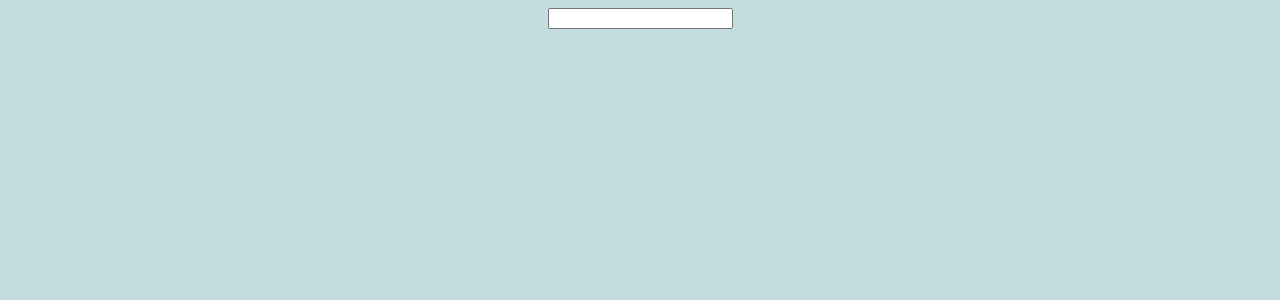
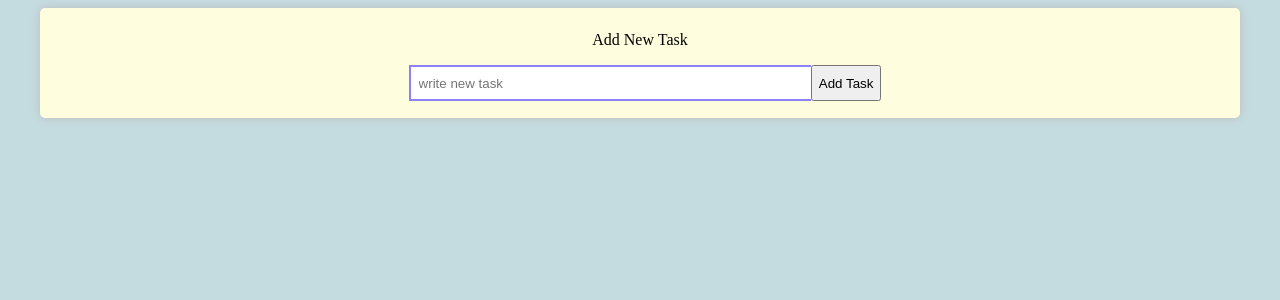
Before and after one commit to milad-heidari/todo, a React (Create React App) app: page / in a window 1280 px wide. Shown: the top 300 px of the page. Built offline with nearby package versions, Linux system fonts and the light colour scheme; the HTML template or start-up script is replaced by a standard one.

Commit message:
write css className and css code

```diff
--- a/src/Layout/TodoFormLayout/AddTodoFormLayout.jsx
+++ b/src/Layout/TodoFormLayout/AddTodoFormLayout.jsx
@@ -8,9 +8,31 @@ import components from '../../Components/Partials/PatialsExport'
 function AddTodoForm() {
     return (
         <div className="container">
-            <components.Input
+            <div className="add-form-box" >
+                <components.P
+                    className="add-form-box__title"
+                    text="Add New Task"
+                />
+                <components.Form
+                    className="add-form"
+                >
 
-            />
+                    <components.Input
+                        className="add-form__input"
+                        type="text"
+                        placeholder="write new task"
+                        id=""
+                        formikGetFieldProps={{}}
+                        key=""
+                    />
+
+                    <components.Button
+                        className="add-form__button"
+                        title="Add Task"
+                        type="submit"
+                    />
+                </components.Form>
+            </div>
         </div>
     )
 }
--- a/src/Layout/TodoFormLayout/addTodoFormLayout.css
+++ b/src/Layout/TodoFormLayout/addTodoFormLayout.css
@@ -1,6 +1,6 @@
 .container{
      /* Background color */
-     background-color: #C4DBE0;
+     /* background-color: #C4DBE0; */
      /* background-color: rgba(0, 0, 0, 0.3); */
 
      /* You can use gradient background color such as
@@ -20,3 +20,94 @@
      height:inherit;
      padding: 0;
 }
+
+.add-form-box{
+     width: calc(95% );
+     /* background-color: #00a8a8be; */
+     background-color: #FEFEDF;
+     border-radius: 5px;
+     height: 100px;
+     border: 1px  none;
+     box-shadow: 0px 0px 8px 0px rgb(190, 190, 190);
+     padding-bottom: 10px;
+     display: flex;
+     align-items: center;
+     justify-content: center;
+     flex-direction: column;
+     /* margin-top: 60px; */
+}
+
+.add-form-box__title{
+
+}
+
+.add-form{
+     width: 80%;
+     /* background-color: yellow; */
+     /* padding: 12px; */
+     padding-top: 0px;
+     display: flex;
+     justify-content: center;
+     flex-direction: row;
+}
+
+.add-form__input{
+     width: 40%;
+     height: 30px;
+     /* border: 2px solid #8C82FC; */
+     border-left: 2px solid #8C82FC;
+     border-top: 2px solid #8C82FC;
+     border-bottom: 2px solid #8C82FC;
+     border-right: none;
+     /* padding: 4px; */
+     padding-left: 8px;
+     padding-right: 8px;
+     /* border-radius: 5px; */
+     outline: none;
+     /* outline-color: rgb(92, 92, 112); */
+     margin-left: 10px;
+     /* margin-right: 10px; */
+}
+
+.add-form__input:focus{
+     /* border: 2px solid #845EC2; */
+     border-left: 2px solid #845EC2;
+     border-top: 2px solid #845EC2;
+     border-bottom: 2px solid #845EC2;
+     border-right: none;
+     background-color: rgba(247, 247, 247, 0.932);
+ }
+
+.add-form__button{
+     width: 12%;
+     /* height: 30px; */
+     margin-left: 0px;
+    /* margin-right: 50px; */
+    /* background-color: rgb(255, 124, 1); */
+    /* padding: 10px; */
+    color: white;
+    /* border-radius: 4px; */
+    /* outline: none; */
+    /* border: 3px solid #FF8066; */
+    border-left:none;
+    border-top: 2px solid #FF8066;
+    border-bottom: 2px solid #FF8066;
+    border-right: 2px solid #FF8066;
+    /* border-radius: 5px; */
+    background: #FF8066;
+    /* border-width: 2px; */
+    /* border-color: white; */
+    /* ma: 20px; */
+}
+
+.add-form__button:hover{
+     background: rgb(243, 243, 243);
+     /* border: 3px solid #FF8066; */
+     /* background-color: #845EC2; */
+     border-left:none;
+     border-top: 2px solid #845EC2;
+     border-bottom: 2px solid #845EC2;
+     border-right: 2px solid #845EC2;
+     color: #4B4453;
+     cursor: pointer;
+ }
```
